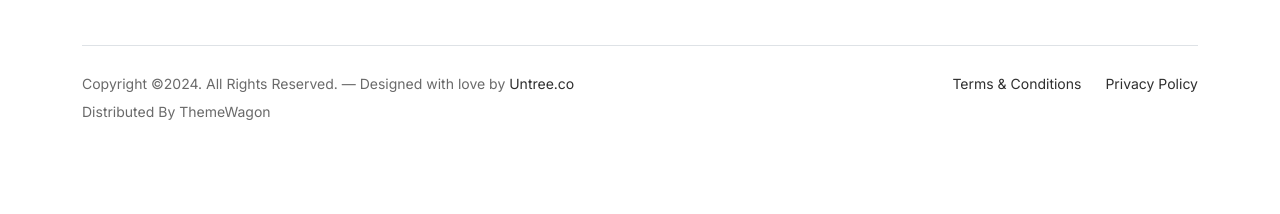
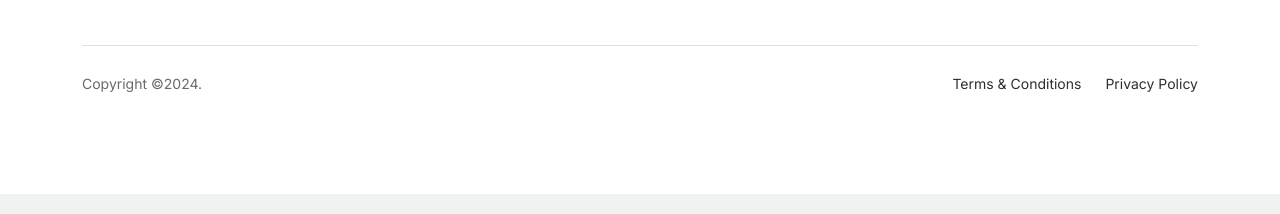
Before and after one commit to arunassurex/furniture, a plain HTML site: page about.html in a window 1280 px wide. Shown: the part 3454-3668 px from the top of the page. Drawn offline with Linux system fonts and the light colour scheme.

Commit message:
Update file

```diff
--- a/about.html
+++ b/about.html
@@ -1,10 +1,3 @@
-<!-- /*
-* Bootstrap 5
-* Template Name: Furni
-* Template Author: Untree.co
-* Template URI: https://untree.co/
-* License: https://creativecommons.org/licenses/by/3.0/
-*/ -->
 <!doctype html>
 <html lang="en">
 <head>
@@ -409,7 +402,7 @@
 				<div class="border-top copyright">
 					<div class="row pt-4">
 						<div class="col-lg-6">
-							<p class="mb-2 text-center text-lg-start">Copyright &copy;<script>document.write(new Date().getFullYear());</script>. All Rights Reserved. &mdash; Designed with love by <a href="https://untree.co">Untree.co</a> Distributed By <a hreff="https://themewagon.com">ThemeWagon</a>  <!-- License information: https://untree.co/license/ -->
+							<p class="mb-2 text-center text-lg-start">Copyright &copy;<script>document.write(new Date().getFullYear());</script>.
             </p>
 						</div>
 
```
Also changed, not shown: blog.html (+1 -8 lines), cart.html (+1 -8 lines), checkout.html (+1 -8 lines), contact.html (+1 -8 lines), index.html (+1 -8 lines), services.html (+1 -8 lines), shop.html (+1 -8 lines), thankyou.html (+1 -8 lines).
